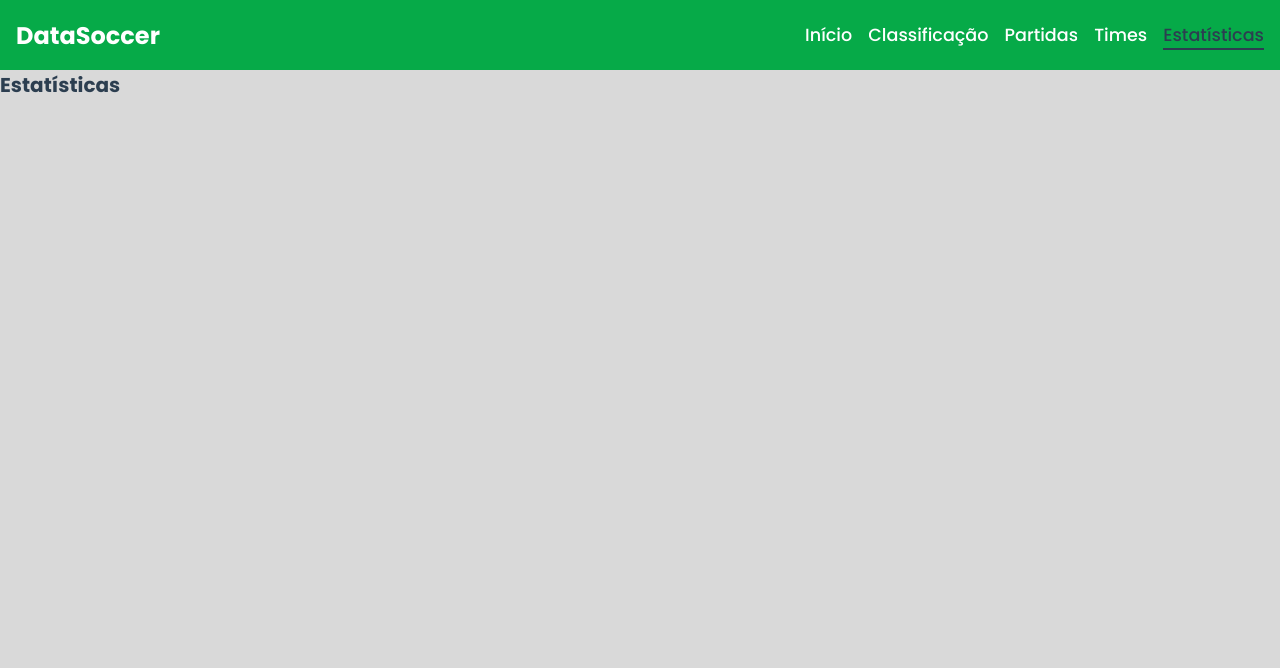
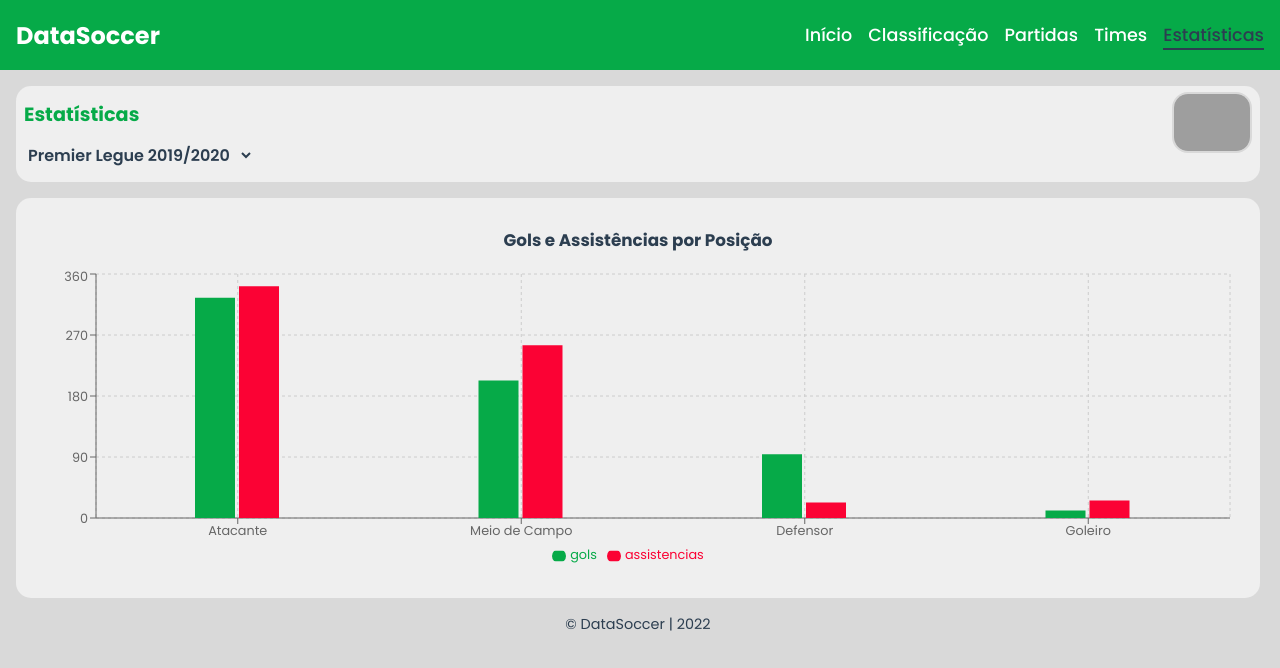
Before and after one commit to devArchetype/data-soccer-frontend, a React (Vite) app: page /estatisticas in a window 1280 px wide. Shown: the top 668 px of the page. Built offline with nearby package versions, Linux system fonts and the light colour scheme; grey boxes are pictures that could not be loaded.

Commit message:
:sparkles: feat: create CustomContentOfTooltip component

```diff
--- /dev/null
+++ b/src/pages/Statistics/Components/CustomContentOfTooltip/index.jsx
@@ -0,0 +1,96 @@
+import { GraphicContainer } from './styles.js';
+import {
+	BarChart,
+	Bar,
+	XAxis,
+	YAxis,
+	CartesianGrid,
+	Tooltip,
+	Legend,
+	ResponsiveContainer
+} from 'recharts';
+
+const data = [
+	{
+		position: 'Atacante',
+		gols: 325,
+		assistencias: 342
+	},
+	{
+		position: 'Meio de Campo',
+		gols: 203,
+		assistencias: 255,
+	},
+	{
+		position: 'Defensor',
+		gols: 94,
+		assistencias: 23,
+	},
+	{
+		position: 'Goleiro',
+		gols: 11,
+		assistencias: 26,
+	},
+];
+
+const getIntroOfPage = (label) => {
+	if (label === 'Atacante') {
+		return 'O atacante ou avançado é uma posição de linha do futebol. Desempenha função ofensiva, com objetivo de fazer gols ou dar assistências para seus companheiros.';
+	}
+	if (label === 'Meio de Campo') {
+		return 'O meio-campo ou meio de campo é o aspecto central do gramado do futebol. Nesta área, os meio-campistas desempenham funções de ligar a defesa ao ataque durante a partida e evitar golpes de adversários.';
+	}
+	if (label === 'Defensor') {
+		return 'o Defensor é o jogador que ocupa a posição entre a linha média e o gol ou baliza, sendo a principal posição da linha de defesa. A principal função do defesa é marcar os atacantes, evitando que estes criem possibilidades de gol.';
+	}
+	if (label === 'Goleiro') {
+		return 'O goleiro é o único jogador de uma equipe de futebol que pode tocar a bola com as mãos com o jogo “rolando”. Sua função é evitar o gol, evitando que o clube adversário marque pontos. Justamente por ser a sua função diferente da dos demais jogadores, é protegido por regras específicas.';
+	}
+	return '';
+};
+
+const CustomTooltip = ({ active, payload, label }) => {
+	if (active && payload && payload.length) {
+		return (
+			<div className="custom-tooltip">
+				<p className="label">{`${label} : ${payload[0].value} gols e ${payload[1].value} assistências`}</p>
+				<p className="intro">{getIntroOfPage(label)}</p>
+			</div>
+		);
+	}
+
+	return null;
+};
+
+export function CustomContentOfTooltip() {
+
+	return (
+		<GraphicContainer>
+			<div className="title">
+				<h2>Gols e Assistências por Posição</h2>
+			</div>
+
+			<ResponsiveContainer className="graphic-responsive">
+				<BarChart
+					width={500}
+					height={300}
+					data={data}
+					margin={{
+						top: 5,
+						right: 30,
+						left: 20,
+						bottom: 5
+					}}
+				>
+					<CartesianGrid strokeDasharray="3 3" />
+					<XAxis dataKey="position" />
+					<YAxis />
+					<Tooltip content={<CustomTooltip />} />
+					<Legend />
+					<Bar dataKey="gols" barSize={40} fill="#06aa48" />
+					<Bar dataKey="assistencias" barSize={40} fill="#fb0234" />
+				</BarChart>
+			</ResponsiveContainer>
+		</GraphicContainer>
+	);
+}
--- /dev/null
+++ b/src/pages/Statistics/Components/CustomContentOfTooltip/styles.js
@@ -0,0 +1,42 @@
+import styled from 'styled-components';
+
+export const GraphicContainer = styled.div`
+  display: flex;
+  flex-direction: column;
+  justify-content: center;
+  gap: 1rem;
+  height: 400px;
+  width: 100%;
+  padding: 2rem 0;
+  border-radius: 15px;
+  background-color: ${(props) => props.theme['gray-100']};
+  font-size: .8rem;
+  overflow-x: auto;
+  overflow-y: hidden;
+
+  * {
+    border-radius: 15px;
+  }
+
+  .title {
+    font-size: .7rem;
+    text-align: center;
+  }
+
+  .graphic-responsive {
+    min-width: 500px;
+  }
+
+  .custom-tooltip {
+    max-width: 300px;
+    text-align: justify;
+    color: ${(props) => props.theme['blue-700']};
+    font-size: .7rem;
+    padding: 1rem;
+    background-color: ${(props) => props.theme['gray-100']};
+
+    .label {
+      font-weight: 700;
+    }
+  }
+`;
--- a/src/pages/Statistics/index.jsx
+++ b/src/pages/Statistics/index.jsx
@@ -1,7 +1,17 @@
+import { ContentContainer } from '../components/ContentContainer';
+import { StatisticsContainer } from './styles';
+import { FilterLeague } from '../components/FilterLeague';
+import { CustomContentOfTooltip } from './Components/CustomContentOfTooltip';
+import { Footer } from '../components/Footer';
+
 export const Statistics = () => {
 	return (
-		<main>
-			<h1>Estatísticas</h1>
-		</main>
+		<ContentContainer>
+			<StatisticsContainer>
+				<FilterLeague label="Estatísticas" />
+				<CustomContentOfTooltip />
+				<Footer />
+			</StatisticsContainer>
+		</ContentContainer>
 	);
 };
--- a/src/pages/Statistics/styles.js
+++ b/src/pages/Statistics/styles.js
@@ -0,0 +1,10 @@
+import styled from 'styled-components';
+
+export const StatisticsContainer = styled.main`
+  width: 100%;
+  display: flex;
+  flex-direction: column;
+  align-items: center;
+  justify-content: center;
+  gap: 1rem;
+`;
```
